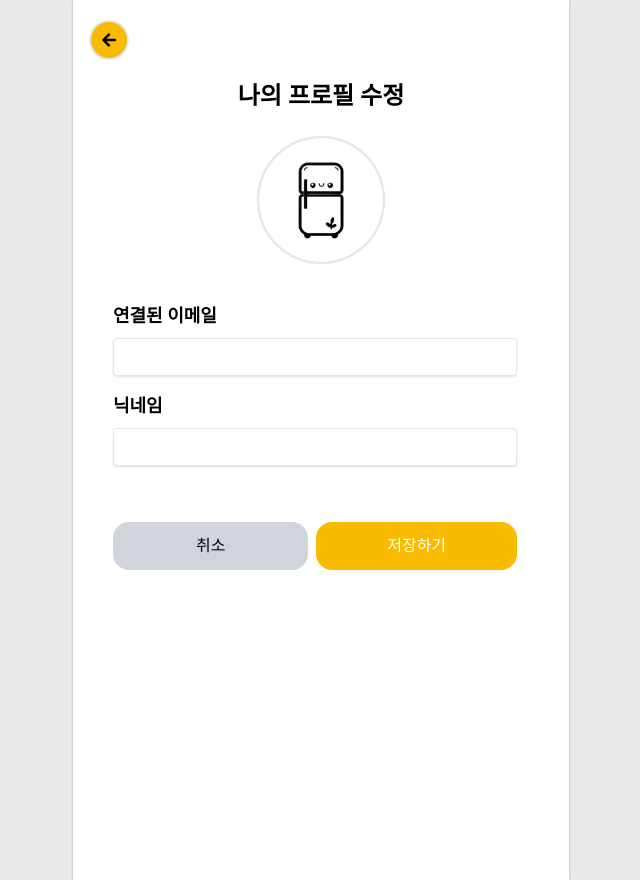
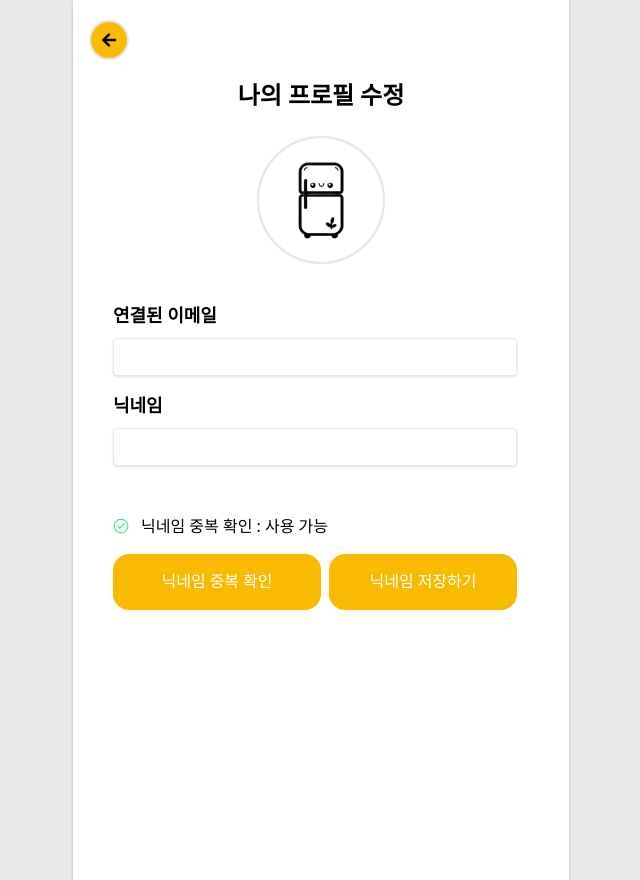
Before and after one commit to Refrigerator-Alchemist/Frontend, a React (Create React App) app: page /profile in a window 1280 px wide. Shown: the whole page, without its empty margins (319-959 px from the left). Built offline with nearby package versions, Linux system fonts and the light colour scheme; a web font is replaced by a local one.

Commit message:
[feat] 프로필 수정 페이지 완성. 마이페이지 이미지 업로드 코드 수정

```diff
--- a/src/pages/LoginSuccess.jsx
+++ b/src/pages/LoginSuccess.jsx
@@ -18,13 +18,15 @@ export default function LoginSuccess() {
       const email = urlParams.get('email');
       const socialId = urlParams.get('socialId');
       const socialType = urlParams.get('socialType');
+      const imageUrl = urlParams.get('imageUrl');
 
       // ▶ 4개 데이터 받아왔는지 판단
-      if (accessToken && email && socialType && socialId) {
+      if (accessToken && email && socialType && socialId && imageUrl) {
         localStorage.setItem('accessToken', accessToken);
         localStorage.setItem('email', email);
         localStorage.setItem('socialId', socialId);
         localStorage.setItem('socialType', socialType);
+        localStorage.setitem('imageUrl', imageUrl);
 
         console.log(`⭕ 로컬스토리지 저장 완료 : ${localStorage}`);
 
@@ -34,6 +36,7 @@ export default function LoginSuccess() {
           email: localStorage.getItem('email'),
           uid: localStorage.getItem('socialId'),
           socialType: localStorage.getItem('socialType'),
+          imageUrl: localStorage.getItem('imageUrl'),
         };
 
         console.log(`⭕ 유저 데이터 저장 완료 : ${user}`);
@@ -70,7 +73,7 @@ export default function LoginSuccess() {
       ) : (
         <div className="flex flex-col justify-center items-center font-score space-y-3">
           <h1 className="text-3xl font-bold">
-            콘솔과 네트워크에서 문제를 확인하세요
+            ❌ 콘솔과 네트워크에서 문제를 확인하세요
           </h1>
         </div>
       )}
--- a/src/pages/Profile.jsx
+++ b/src/pages/Profile.jsx
@@ -3,19 +3,22 @@ import React, { useState, useEffect, useRef } from 'react';
 import { FaArrowLeft } from 'react-icons/fa';
 import { useNavigate } from 'react-router-dom';
 import { useUserDispatch } from '../context/UserContext';
-import IMG_PROFILE from '../img/img_profile.png';
+import { GoCheckCircle, GoCheckCircleFill } from 'react-icons/go';
+import IMAGE_PROFILE from '../img/img_profile.png';
 
 export default function Profile() {
   const [nickName, setNickName] = useState('');
-  const [nameError, setNameError] = useState('');
+  const [nameError, setNameError] = useState(false);
   const [email, setEmail] = useState('');
-  const [image, setImage] = useState(IMG_PROFILE);
+  const [image, setImage] = useState(
+    localStorage.getItem('imageUrl') || IMAGE_PROFILE
+  );
 
   const fileInput = useRef(null);
 
   const navigate = useNavigate();
 
-  const { checkNameDuplication } = useUserDispatch();
+  const { checkNameDuplication, nameDuplicated } = useUserDispatch();
 
   // 1️⃣ 처음에 보여줄 기본 유저 정보
   useEffect(() => {
@@ -41,33 +44,20 @@ export default function Profile() {
       reader.onload = () => {
         if (reader.readyState === 2) {
           setImage(reader.result);
+          // ▶ 파일 업로드 후 바로 서버로 전송
+          uploadImage();
         }
       };
       reader.readAsDataURL(e.target.files[0]);
     }
   };
 
-  // 3️⃣ 닉네임 중복 확인
-  const handleNameChange = (e) => {
-    setNickName(e.target.value);
-    if (!e.target.value.match(/^[가-힣]{2,}|[A-Za-z]{3,}$/)) {
-      setNameError('한글은 최소 2글자, 영문은 최소 3글자 이상 입력하세요');
-    } else {
-      setNameError('');
-      // ▶ 유효성 검사 통과 시 바로 중복 확인
-      checkNameDuplication(e.target.value);
-    }
-  };
-
-  // 4️⃣ 프로필 저장하기
-  const handleSubmit = async (e) => {
-    e.preventDefault();
-
-    const URL = 'http://localhost:8080/auth/profile';
+  // 3️⃣ 프로필 이미지 저장하기
+  const uploadImage = async () => {
+    const URL = 'http://localhost:8080/auth/change-profile';
 
     try {
       const formData = new FormData();
-      formData.append('nickName', JSON.stringify(nickName));
       formData.append('file', fileInput.current.files[0]);
 
       await axios.post(URL, formData, {
@@ -78,7 +68,48 @@ export default function Profile() {
     } catch (error) {
       console.error('에러 내용:', error);
     }
-    navigate('/mypage');
+  };
+
+  // 4️⃣ 닉네임 유효성 검사
+  const handleNameChange = (e) => {
+    setNickName(e.target.value);
+    if (!e.target.value.match(/^[가-힣]{2,}|[A-Za-z]{3,}$/)) {
+      setNameError('한글은 최소 2글자, 영문은 최소 3글자 이상 입력하세요');
+    } else {
+      setNameError(false);
+    }
+  };
+
+  // 5️⃣ 닉네임 저장하기
+  const handleSubmit = async (e) => {
+    e.preventDefault();
+
+    const URL = 'http://localhost:8080/auth/change-nickname';
+
+    try {
+      if (nameDuplicated === false) {
+        await axios
+          .post(
+            URL,
+            { nickName: nickName },
+            {
+              headers: {
+                'Content-Type': 'application/json;charset=UTF-8',
+                Accept: 'application/json',
+                'Access-Control-Allow-Origin': '*',
+              },
+            }
+          )
+          .then((result) => {
+            console.log(`닉네임 재설정 성공 : ${result}`);
+            window.alert('닉네임을 재설정 했습니다');
+          });
+
+        navigate('/mypage');
+      }
+    } catch (error) {
+      console.error('닉네임 저장 중 에러 발생:', error);
+    }
   };
 
   return (
@@ -124,43 +155,59 @@ export default function Profile() {
               id="email"
               type="email"
               value={email}
-              readOnly // 읽기 전용
+              readOnly
             />
           </div>
 
           {/* 닉네임 박스 */}
-          <div className="flex-grow mr-3 mb-8">
+          <div className="flex-grow mr-3 mb-2">
             <label
               className="font-score block text-black-300 text-lg font-bold mb-2 text-start"
-              htmlFor="username"
+              htmlFor="nickName"
             >
               닉네임
             </label>
             <input
               className="shadow appearance-none border rounded w-full py-2 px-4 text-gray-700 leading-tight focus:outline-none focus:shadow-outline"
-              id="username"
+              id="nickName"
               type="text"
               value={nickName}
               onChange={handleNameChange}
             />
-            {nameError && (
+            {nameError ? (
               <p className="text-red-500 text-xs italic">{nameError}</p>
+            ) : (
+              <p className="text-red-500 text-xs italic invisible">nameError</p>
             )}
           </div>
 
+          <p className="mt-6">
+            <li className="mb-2 flex items-center">
+              <span role="img" aria-label="check" className="flex">
+                {!nameDuplicated ? (
+                  <GoCheckCircleFill className="text-emerald" />
+                ) : (
+                  <GoCheckCircle className="text-emerald" />
+                )}
+              </span>{' '}
+              <span className="ml-3">닉네임 중복 확인 : 사용 가능</span>
+            </li>
+          </p>
+
           {/* 버튼 */}
-          <div className="flex mt-6 mr-3">
+          <div className="flex mt-2 mr-3">
             <button
               type="button"
-              className="font-score flex-grow h-12 bg-gray-300 rounded-2xl py-2 px-5 mr-2  hover:bg-gray-400"
+              className="font-score flex-grow bg-main text-white rounded-2xl p-4 mr-2 hover:bg-yellow-500"
+              onClick={() => checkNameDuplication(nickName)}
             >
-              취소
+              닉네임 중복 확인
             </button>
             <button
               type="submit"
-              className="font-score flex-grow bg-main  text-white rounded-2xl p-2 hover:bg-yellow-500"
+              className="font-score flex-grow bg-main text-white rounded-2xl p-2 hover:bg-yellow-500"
             >
-              저장하기
+              닉네임 저장하기
             </button>
           </div>
         </form>
```
Also changed, not shown: src/pages/Mypage.jsx (+49 -38 lines).
